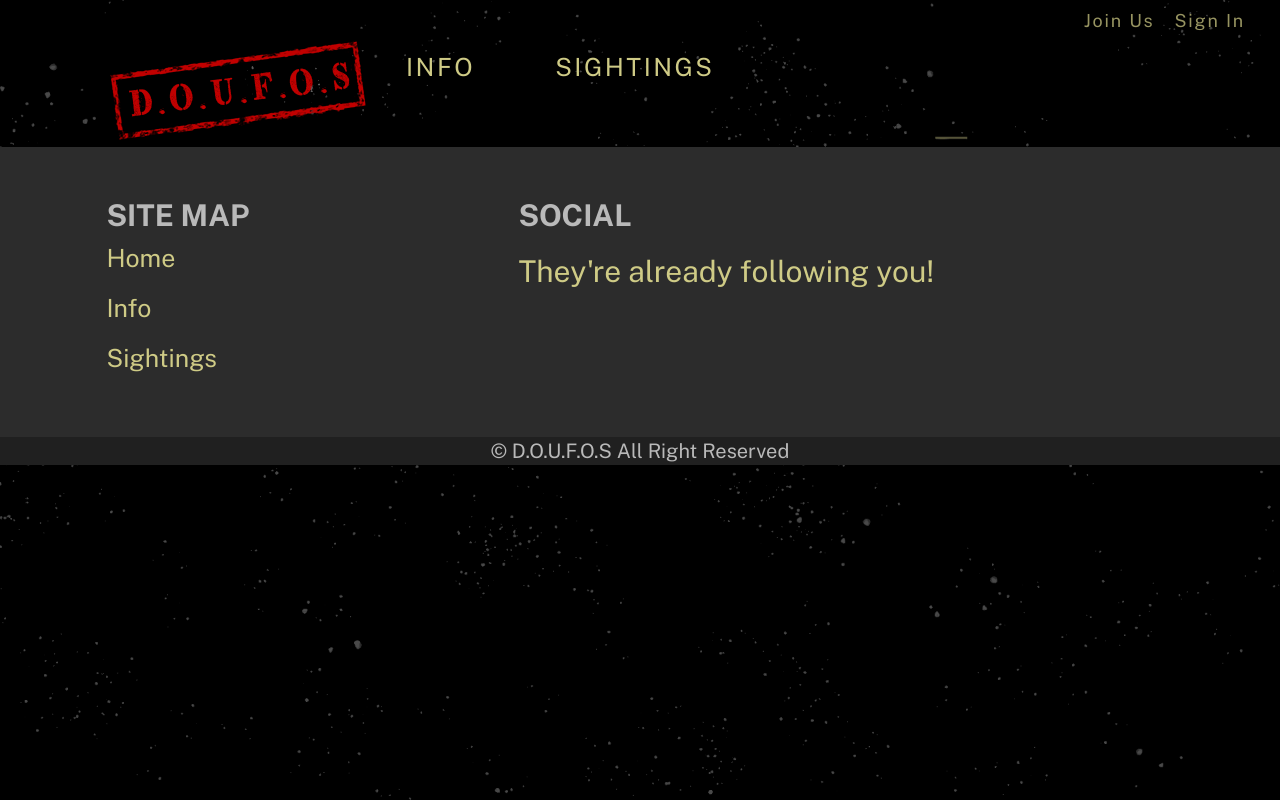
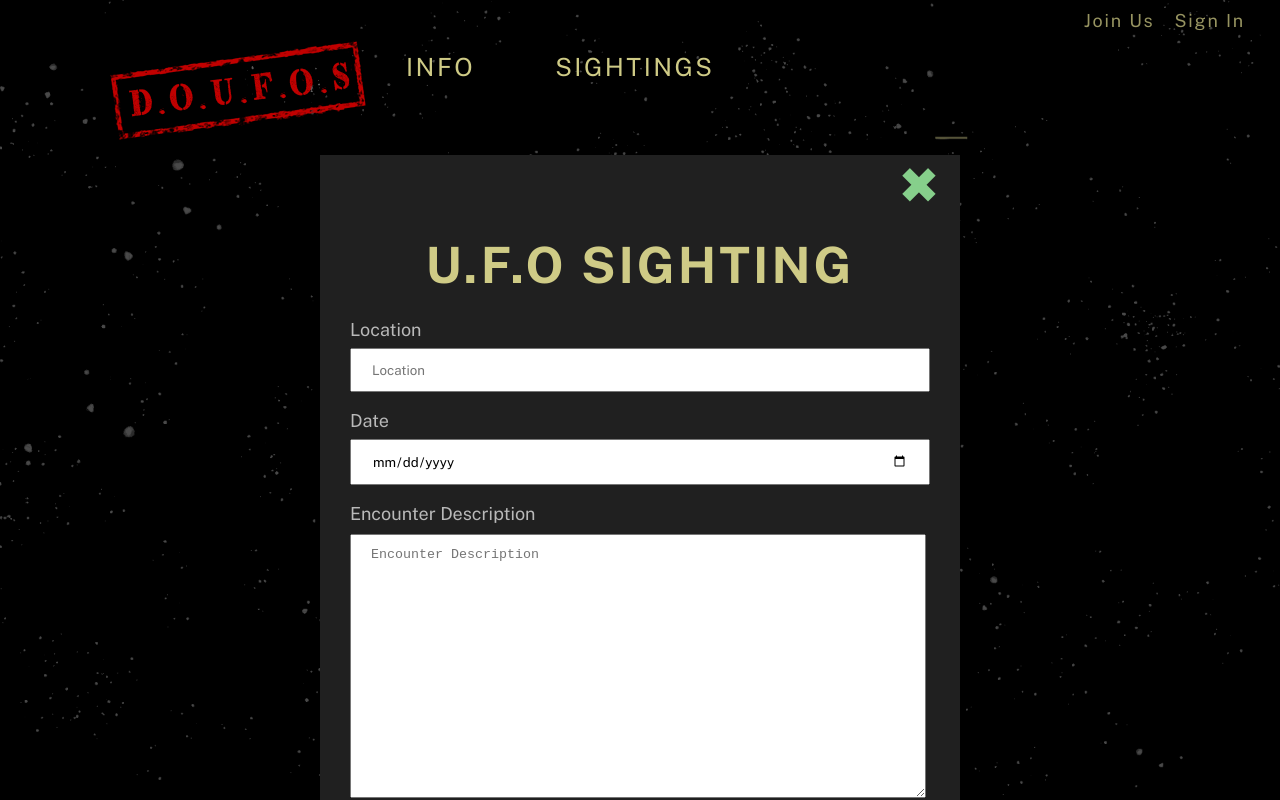
Before and after one commit to zreggert/doufos, a React (Create React App) app in the folder client/: page /form in a window 1280 px wide. Built offline with nearby package versions, Linux system fonts and the light colour scheme.

Commit message:
Updated css for form

```diff
--- a/client/src/App.js
+++ b/client/src/App.js
@@ -18,6 +18,7 @@ import Info from "./pages/Info";
 import Map from "./pages/Map";
 import Joinus from "./pages/Joinus";
 import Signin from "./pages/Signin";
+import Form from "./pages/Form";
 // Importing a CSS file
 import "./css/landing.css";
 import "./css/pages.css";
@@ -66,6 +67,9 @@ export default function App() {
             <Route exact path="/signin">
               <Signin />
             </Route>
+            <Route exact path="/form">
+              <Form />
+            </Route>
             <Route exact path="/info">
               <Info />
             </Route>
--- a/client/src/components/SightingsForm.js
+++ b/client/src/components/SightingsForm.js
@@ -1,50 +1,79 @@
-import {useState} from 'react';
-import './App.css';
-import axios from 'axios'
-function App() {
-  const [location, setLocation] = useState('');
-  const [date, setDate] = useState('')
-  const [description, setDescription] = useState('');
+import { useState } from "react";
+import axios from "axios";
+import { Link } from "react-router-dom";
+import "../css/sightings-form.css";
 
-  async function handleSubmit(e){
+function SightingsForm() {
+  const [location, setLocation] = useState("");
+  const [date, setDate] = useState("");
+  const [description, setDescription] = useState("");
+
+  async function handleSubmit(e) {
     e.preventDefault();
     let latitude, longitude;
-   await axios.get(`https://api.mapbox.com/geocoding/v5/mapbox.places/${location}.json?access_token=sk.eyJ1Ijoic2luZXVzdyIsImEiOiJja3JmNzFhMnMwczhkMnBsampyd3J3c3oxIn0.tFe_kPK6gdvki2VgtXDiAg`)
-    .then(({data}) => {
-      latitude = data.features[0].center[1];
-      longitude = data.features[0].center[0];
-    });
+    await axios
+      .get(
+        `https://api.mapbox.com/geocoding/v5/mapbox.places/${location}.json?access_token=sk.eyJ1Ijoic2luZXVzdyIsImEiOiJja3JmNzFhMnMwczhkMnBsampyd3J3c3oxIn0.tFe_kPK6gdvki2VgtXDiAg`
+      )
+      .then(({ data }) => {
+        latitude = data.features[0].center[1];
+        longitude = data.features[0].center[0];
+      });
 
     const info = {
       latitude,
       longitude,
       date,
-      description
-    }
-    console.log(info)
+      description,
+    };
+    console.log(info);
   }
 
   return (
-    <form onSubmit={handleSubmit}>
-        <h3>UFO Sighting</h3>
+    <section className="sightings-form">
+      <div className="exit">
+        <Link className="exit-link" to="/">
+          &#10006;
+        </Link>
+      </div>
+      <form onSubmit={handleSubmit}>
+        <h3>U.F.O Sighting</h3>
 
         <div className="form-group">
-         <label>Location</label>
-            <input type="text" className="form-control" placeholder="Location" onChange={e => setLocation(e.target.value)} />
+          <label className="form-label">Location</label>
+          <input
+            type="text"
+            className="form-control"
+            placeholder="Location"
+            onChange={(e) => setLocation(e.target.value)}
+          />
         </div>
 
         <div className="form-group">
-         <label>Date</label>
-            <input type="date" className="form-control" placeholder="Date" onChange={e =>  setDate(e.target.value)} />
+          <label className="form-label">Date</label>
+          <input
+            type="date"
+            className="form-control"
+            placeholder="Date"
+            onChange={(e) => setDate(e.target.value)}
+          />
         </div>
 
         <div className="form-group">
-         <label>Encounter Description</label>
-            <input type="text" className="form-control" placeholder="Encounter Description" onChange={e => setDescription(e.target.value)} />
+          <label className="form-label">Encounter Description</label>
+          <textarea
+            type="text"
+            className="form-control"
+            placeholder="Encounter Description"
+            onChange={(e) => setDescription(e.target.value)}
+          />
         </div>
-        <button type="submit">Submit</button>
-    </form>
-)
+        <button className="btn" type="submit">
+          Submit
+        </button>
+      </form>
+    </section>
+  );
 }
 
-export default App;
+export default SightingsForm;
--- /dev/null
+++ b/client/src/css/sightings-form.css
@@ -0,0 +1,54 @@
+.sightings-form {
+  width: 96vw;
+  padding: 0px 0px 0px 0px;
+  margin: 0px auto;
+  background-color: var(--info-bg);
+  font-family: var(--primary-fonts);
+}
+
+.form-group textarea {
+  width: 95.5%;
+  margin: 10px 0px 0px 0px;
+  height: 250px;
+  padding: 12px 0px 0px 20px;
+}
+
+.form-label {
+  color: var(--text-color);
+}
+
+@media only screen and (min-width: 650px) {
+  .sightings-form {
+    width: 70vw;
+  }
+}
+
+@media only screen and (min-width: 800px) {
+  .sightings-form {
+    width: 60vw;
+  }
+}
+
+@media only screen and (min-width: 800px) {
+  .sightings-form {
+    width: 50vw;
+  }
+}
+
+@media only screen and (min-width: 1300px) {
+  .sightings-form {
+    width: 40vw;
+  }
+}
+
+@media only screen and (min-width: 1500px) {
+  .sightings-form {
+    width: 32vw;
+  }
+}
+
+@media only screen and (min-width: 1824px) {
+  .sightings-form {
+    width: 32vw;
+  }
+}
--- a/client/src/pages/Form.js
+++ b/client/src/pages/Form.js
@@ -0,0 +1,10 @@
+import Sightingsform from "../components/SightingsForm";
+import "../css/modal.css";
+
+export default function Form() {
+  return (
+    <div className="modal-frame">
+      <Sightingsform />
+    </div>
+  );
+}
```
